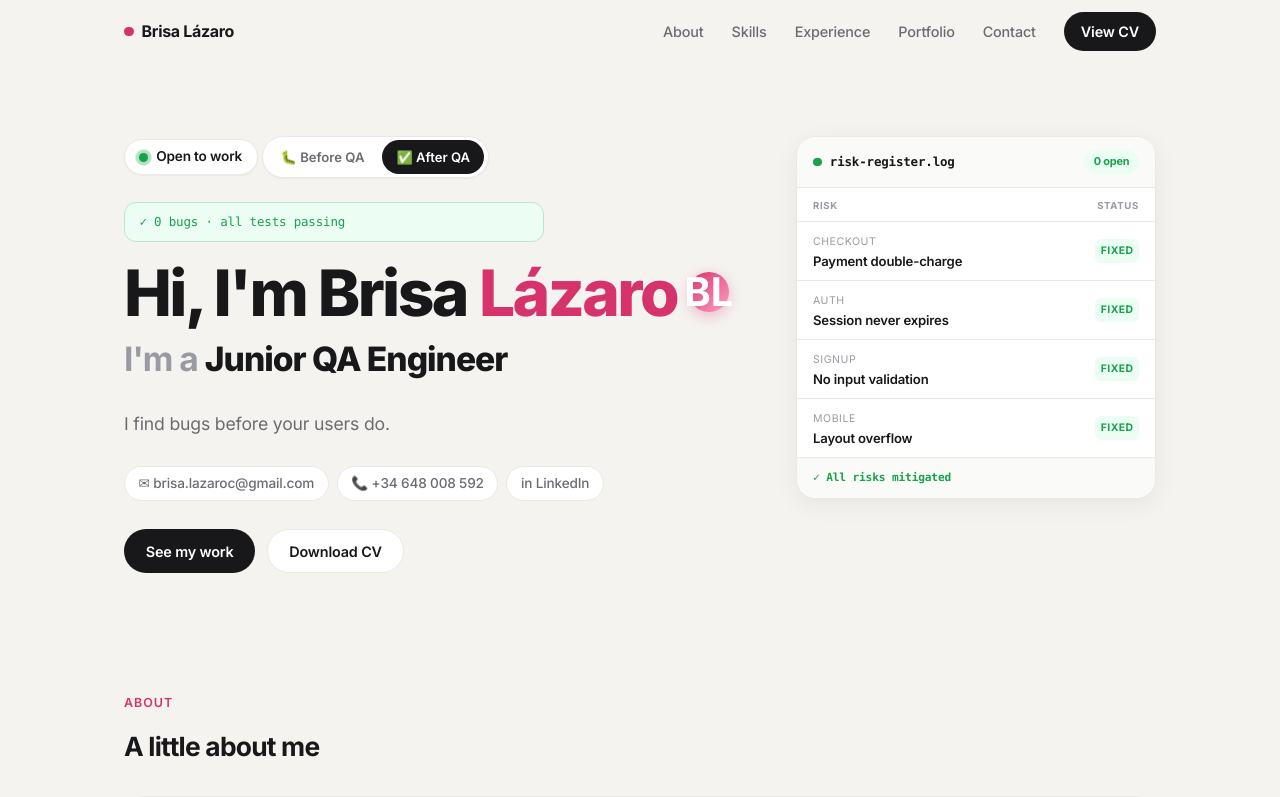
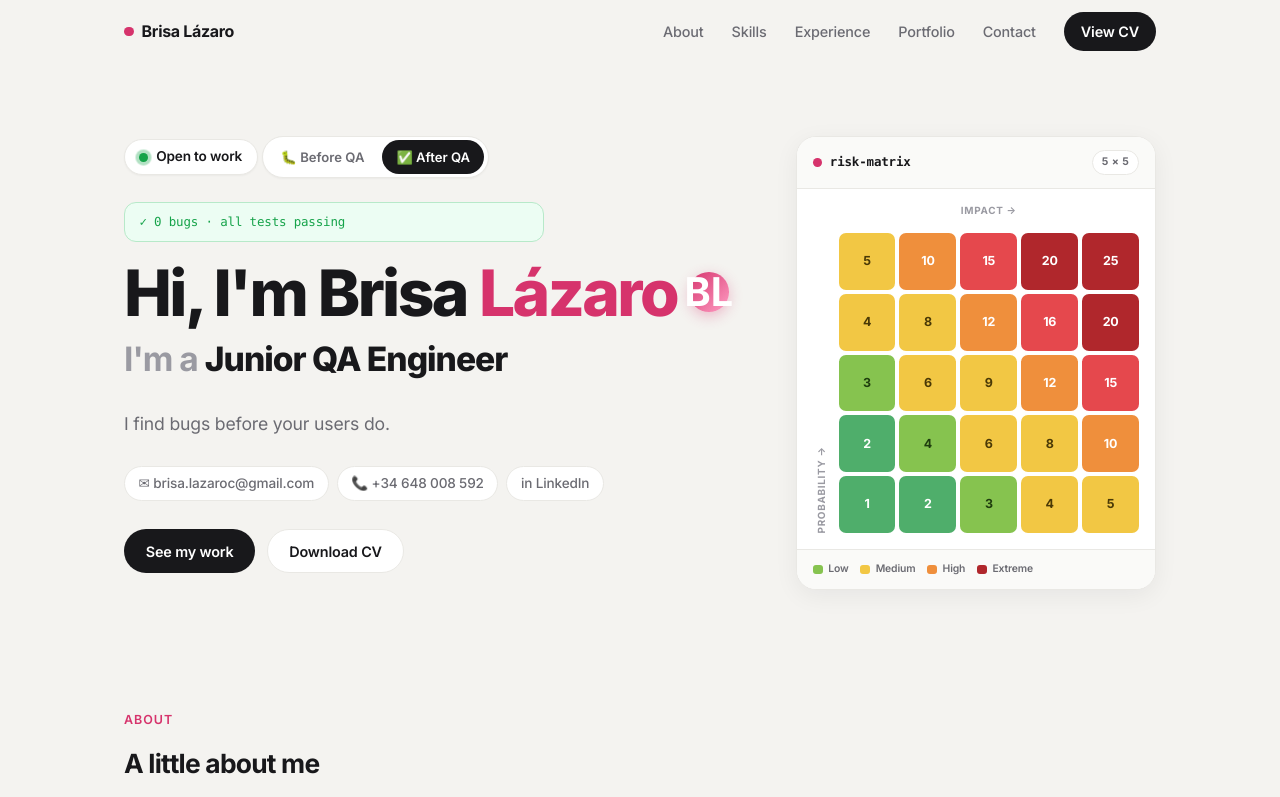
Before and after one commit to gerardramonp/job-agent, a plain HTML site: page index.html in a window 1280 px wide. Shown: the top 797 px of the page. Drawn offline with Linux system fonts and the light colour scheme.

```diff
--- a/index.html
+++ b/index.html
@@ -437,7 +437,7 @@
     }
     .hero--before .hero-overlap { opacity: 1; transform: translateX(-60px); }
 
-    /* ── Hero risk register ── */
+    /* ── Hero risk matrix ── */
     .hero-risks { align-self: start; }
 
     .risk-card {
@@ -461,46 +461,69 @@
     }
     .risk-card__title::before {
       content: ""; width: 0.55rem; height: 0.55rem; border-radius: 50%;
-      background: var(--danger); transition: background 0.4s ease;
+      background: var(--accent);
     }
-    .hero--after .risk-card__title::before { background: var(--success); }
+    .risk-card__tag {
+      font-size: 0.66rem; font-weight: 700; letter-spacing: 0.04em;
+      padding: 0.2rem 0.55rem; border-radius: 999px;
+      background: var(--card); border: 1px solid var(--border); color: var(--text-muted);
+    }
 
-    .risk-card__count {
-      font-size: 0.68rem; font-weight: 700; padding: 0.22rem 0.6rem; border-radius: 999px;
-      white-space: nowrap;
+    /* Matrix layout: rotated Y axis label + grid */
+    .risk-matrix {
+      display: grid;
+      grid-template-columns: 1.1rem 1fr;
+      align-items: center; gap: 0.5rem;
+      padding: 0.9rem 1rem 1rem;
     }
-    .risk-count-before { background: var(--danger-bg); color: var(--danger); }
-    .risk-count-after { background: var(--success-bg); color: var(--success); }
+    .rm-axis-x {
+      grid-column: 2;
+      font-size: 0.62rem; font-weight: 700; text-transform: uppercase; letter-spacing: 0.07em;
+      color: var(--text-soft); text-align: center; margin-bottom: 0.35rem;
+    }
+    .rm-axis-y {
+      grid-column: 1; grid-row: 2;
+      font-size: 0.62rem; font-weight: 700; text-transform: uppercase; letter-spacing: 0.07em;
+      color: var(--text-soft);
+      writing-mode: vertical-rl; transform: rotate(180deg); text-align: center;
+      align-self: stretch; justify-self: center; display: flex; align-items: center;
+    }
+    .rm-grid {
+      grid-column: 2; grid-row: 2;
+      display: grid;
+      grid-template-columns: repeat(5, 1fr);
+      gap: 4px;
+    }
+    .rm-h, .rm-rh {
+      font-size: 0.6rem; font-weight: 700; color: var(--text-soft);
+      display: flex; align-items: center; justify-content: center; text-align: center;
+    }
+    .rm-cell {
+      aspect-ratio: 1 / 1;
+      display: flex; align-items: center; justify-content: center;
+      border-radius: 7px;
+      font-size: 0.78rem; font-weight: 700; line-height: 1;
+      color: #fff; cursor: default;
+      transition: transform 0.12s ease, box-shadow 0.12s ease;
+    }
+    .rm-cell:hover { transform: scale(1.08); box-shadow: var(--shadow-md); z-index: 1; }
 
-    .risk-table { width: 100%; border-collapse: collapse; }
-    .risk-table th {
-      text-align: left; font-size: 0.6rem; text-transform: uppercase; letter-spacing: 0.07em;
-      color: var(--text-soft); font-weight: 700; padding: 0.65rem 1rem 0.45rem;
-    }
-    .risk-table th:last-child { text-align: right; }
-    .risk-table td {
-      font-size: 0.82rem; color: var(--text-muted);
-      padding: 0.5rem 1rem; border-top: 1px solid var(--border); vertical-align: middle;
-    }
-    .risk-table td strong { color: var(--text); font-weight: 600; }
-    .risk-table .risk-area { font-size: 0.66rem; text-transform: uppercase; letter-spacing: 0.05em; color: var(--text-soft); }
-    .risk-table .risk-status { text-align: right; white-space: nowrap; }
-    .risk-table .severity { display: inline-block; width: auto; margin-top: 0; }
-    .severity--resolved { background: var(--success-bg); color: var(--success); }
+    .rm--vlow    { background: #4fae6b; }
+    .rm--low     { background: #86c34f; color: #1f3d0e; }
+    .rm--med     { background: #f2c744; color: #4a3906; }
+    .rm--high    { background: #ef8f3c; }
+    .rm--vhigh   { background: #e5484d; }
+    .rm--extreme { background: #b0272c; }
 
     .risk-card__foot {
-      font-family: "SF Mono", "Fira Code", "Consolas", monospace;
-      font-size: 0.7rem; font-weight: 600;
+      display: flex; flex-wrap: wrap; gap: 0.4rem 0.75rem;
       padding: 0.7rem 1rem; border-top: 1px solid var(--border); background: var(--card-alt);
     }
-    .risk-card__foot .risk-before { color: var(--danger); }
-    .risk-card__foot .risk-after { color: var(--success); }
-
-    /* Toggle risk states with the hero mode (default = after) */
-    .risk-after, .risk-count-after { display: none; }
-    .risk-before, .risk-count-before { display: inline-block; }
-    .hero--after .risk-before, .hero--after .risk-count-before { display: none; }
-    .hero--after .risk-after, .hero--after .risk-count-after { display: inline-block; }
+    .rm-legend {
+      display: inline-flex; align-items: center; gap: 0.35rem;
+      font-size: 0.65rem; font-weight: 600; color: var(--text-muted);
+    }
+    .rm-legend .dot { width: 0.6rem; height: 0.6rem; border-radius: 3px; flex-shrink: 0; }
 
     @media (min-width: 861px) {
       .hero-inner { display: grid; grid-template-columns: minmax(0, 1fr) 360px; gap: 3rem; align-items: start; }
@@ -769,54 +792,52 @@
 
           </div><!-- /.hero-main -->
 
-          <aside class="hero-risks" aria-label="Risk register">
+          <aside class="hero-risks" aria-label="5 by 5 risk matrix">
             <div class="risk-card">
               <div class="risk-card__head">
-                <span class="risk-card__title">risk-register.log</span>
-                <span class="risk-card__count risk-count-before">4 open</span>
-                <span class="risk-card__count risk-count-after">0 open</span>
+                <span class="risk-card__title">risk-matrix</span>
+                <span class="risk-card__tag">5 × 5</span>
               </div>
-              <table class="risk-table">
-                <thead>
-                  <tr>
-                    <th scope="col">Risk</th>
-                    <th scope="col">Status</th>
-                  </tr>
-                </thead>
-                <tbody>
-                  <tr>
-                    <td><span class="risk-area">Checkout</span><br><strong>Payment double-charge</strong></td>
-                    <td class="risk-status">
-                      <span class="severity severity--critical risk-before">Critical</span>
-                      <span class="severity severity--resolved risk-after">Fixed</span>
-                    </td>
-                  </tr>
-                  <tr>
-                    <td><span class="risk-area">Auth</span><br><strong>Session never expires</strong></td>
-                    <td class="risk-status">
-                      <span class="severity severity--high risk-before">High</span>
-                      <span class="severity severity--resolved risk-after">Fixed</span>
-                    </td>
-                  </tr>
-                  <tr>
-                    <td><span class="risk-area">Signup</span><br><strong>No input validation</strong></td>
-                    <td class="risk-status">
-                      <span class="severity severity--medium risk-before">Medium</span>
-                      <span class="severity severity--resolved risk-after">Fixed</span>
-                    </td>
-                  </tr>
-                  <tr>
-                    <td><span class="risk-area">Mobile</span><br><strong>Layout overflow</strong></td>
-                    <td class="risk-status">
-                      <span class="severity severity--low risk-before">Low</span>
-                      <span class="severity severity--resolved risk-after">Fixed</span>
-                    </td>
-                  </tr>
-                </tbody>
-              </table>
+              <div class="risk-matrix">
+                <div class="rm-axis-x">Impact →</div>
+                <div class="rm-axis-y">Probability →</div>
+                <div class="rm-grid" role="img" aria-label="5 by 5 probability and impact risk matrix">
+                  <div class="rm-cell rm--med"     title="Almost Certain × Insignificant — Medium">5</div>
+                  <div class="rm-cell rm--high"    title="Almost Certain × Minor — High">10</div>
+                  <div class="rm-cell rm--vhigh"   title="Almost Certain × Significant — Very high">15</div>
+                  <div class="rm-cell rm--extreme" title="Almost Certain × Major — Extreme">20</div>
+                  <div class="rm-cell rm--extreme" title="Almost Certain × Severe — Extreme">25</div>
+
+                  <div class="rm-cell rm--med"     title="Likely × Insignificant — Medium">4</div>
+                  <div class="rm-cell rm--med"     title="Likely × Minor — Medium">8</div>
+                  <div class="rm-cell rm--high"    title="Likely × Significant — High">12</div>
+                  <div class="rm-cell rm--vhigh"   title="Likely × Major — Very high">16</div>
+                  <div class="rm-cell rm--extreme" title="Likely × Severe — Extreme">20</div>
+
+                  <div class="rm-cell rm--low"     title="Moderate × Insignificant — Low">3</div>
+                  <div class="rm-cell rm--med"     title="Moderate × Minor — Medium">6</div>
+                  <div class="rm-cell rm--med"     title="Moderate × Significant — Medium">9</div>
+                  <div class="rm-cell rm--high"    title="Moderate × Major — High">12</div>
+                  <div class="rm-cell rm--vhigh"   title="Moderate × Severe — Very high">15</div>
+
+                  <div class="rm-cell rm--vlow"    title="Unlikely × Insignificant — Very low">2</div>
+                  <div class="rm-cell rm--low"     title="Unlikely × Minor — Low">4</div>
+                  <div class="rm-cell rm--med"     title="Unlikely × Significant — Medium">6</div>
+                  <div class="rm-cell rm--med"     title="Unlikely × Major — Medium">8</div>
+                  <div class="rm-cell rm--high"    title="Unlikely × Severe — High">10</div>
+
+                  <div class="rm-cell rm--vlow"    title="Rare × Insignificant — Very low">1</div>
+                  <div class="rm-cell rm--vlow"    title="Rare × Minor — Very low">2</div>
+                  <div class="rm-cell rm--low"     title="Rare × Significant — Low">3</div>
+                  <div class="rm-cell rm--med"     title="Rare × Major — Medium">4</div>
+                  <div class="rm-cell rm--med"     title="Rare × Severe — Medium">5</div>
+                </div>
+              </div>
               <div class="risk-card__foot">
-                <span class="risk-before">⚠ 4 risks awaiting QA</span>
-                <span class="risk-after">✓ All risks mitigated</span>
+                <span class="rm-legend"><span class="dot rm--low"></span> Low</span>
+                <span class="rm-legend"><span class="dot rm--med"></span> Medium</span>
+                <span class="rm-legend"><span class="dot rm--high"></span> High</span>
+                <span class="rm-legend"><span class="dot rm--extreme"></span> Extreme</span>
               </div>
             </div>
           </aside>
```
